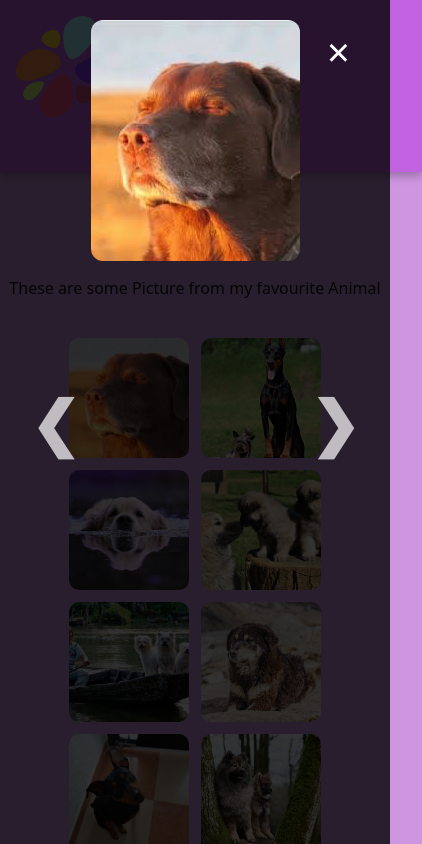
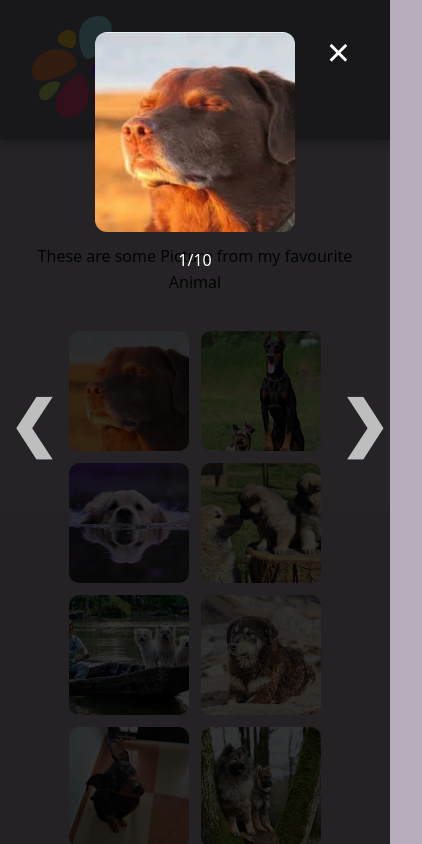
Before and after one commit to Sandrospirig/Fotogram, a plain HTML site: page index.html in a window 390 px wide. Both pictures are taken after a click on the picture 129 px from the left and 397 px from the top of the page. Shown: the top 844 px of the page, 422 px wide, since content can reach past the window. Drawn offline with Linux system fonts and the light colour scheme; a web font is replaced by a local one.

Commit message:
index- deleted comments, js -deleted comments, added figcaption, css optimized responsiv, content center limitation

```diff
--- a/fotogram.js
+++ b/fotogram.js
@@ -13,7 +13,7 @@ const images = [
 
 const container = document.getElementById('gallery-container');
 
-/*---Modal---*/
+
 
 const modal = document.createElement('div');
 modal.id = 'image-modal';
@@ -25,18 +25,21 @@ modal.setAttribute('aria-label', 'Galerie Modal');
 modal.innerHTML = `
 <span class="close">&times;</span>
 <span class="arrow left">&#10094;</span>
-<img id="modal-image" class="modal-content" alt="Hundebild">
+<figure>
+  <img id="modal-image" class="modal-content" alt="Hundebild">
+  <figcaption id="modal-caption"></figcaption>
+</figure>
 <span class="arrow right">&#10095;</span>`;
 
 document.body.appendChild(modal);
 
 const modalImg = document.getElementById('modal-image');
-
+const caption = document.getElementById('modal-caption');
 
 
 let currentIndex = 0;
 
-/*---render Gallery---*/
+
 images.forEach((src, index) => {
 const figure = document.createElement('figure');
 const img = document.createElement('img');
@@ -45,40 +48,44 @@ img.alt = `Hund ${index +1}`;
 img.classList.add('thumbnail');
 img.setAttribute('tabindex','0');
 
-const figcaption = document.createElement('figcaption');
-figcaption.textContent = `Hund ${index +1}`;
-
 img.addEventListener('click', () => openModal(index));
 container.appendChild(img);
 
 });
 
 
-/*---Modal öffnen---*/
+// #region Modalfunktionen
+
+function updateModalContent() {
+  modalImg.src = images[currentIndex];
+  modalImg.alt = `Hund ${currentIndex + 1}`;
+  caption.textContent = `${currentIndex + 1 + '/10'}`;
+}
+
 function openModal (index){
     currentIndex = index;
     modal.style.display = 'block';
-    modalImg.src = images[currentIndex];
-}
+    updateModalContent();
+};
 
-/*---Modal schliessen---*/
+
 function closeModal (){
     modal.style.display = 'none';
-}
+};
 
-/*---nächstes Bild---*/
+
 function nextImage(){
     currentIndex = (currentIndex +1) % images.length;
-    modalImg.src = images[currentIndex];
-}
+    updateModalContent();
+};
 
-/*---vorheriges Bild---*/
+
 function previousImage(){
     currentIndex = (currentIndex - 1 + images.length) % images.length;
-    modalImg.src = images[currentIndex];
-}
+    updateModalContent();
+};
 
-/*---event listener---*/
+
 const closeButton = modal.querySelector('.close');
 const previousButton = modal.querySelector('.left');
 const nextButton = modal.querySelector('.right');
@@ -87,15 +94,16 @@ closeButton.addEventListener('click', closeModal);
 previousButton.addEventListener('click', previousImage);
 nextButton.addEventListener('click', nextImage);
 
-/*---ausserhalb des Bildschrim schliessen---*/
+
 modal.addEventListener('click', (e) => {
     if (e.target === modal) closeModal();
 
 });
 
-/*---Tastatursteuerung---*/
+
 document.addEventListener('keydown', (e) => {
     if (e.key === 'ArrowRight') nextImage();
     if (e.key === 'ArrowLeft') previousImage();
     if (e.key === 'Escape') closeModal();
 });
+// #endregion
--- a/index.html
+++ b/index.html
@@ -8,8 +8,8 @@
     <link rel="stylesheet" href="./style.css">
 </head>
 <body>
-    <!--Header-->
     <header>
+        <div class="container">
             <nav class="navigation" aria-label="Hauptnavigation">
                 <a id="navigation_logo1" href="index.html"><img src="img/Fotogram_Logo.svg" alt="Fotogram Logo"></a>
                 <a id="navigation_logo2" href="index.html"><img src="img/favicon.png" alt="Fotogram Logo klein"></a>
@@ -18,23 +18,23 @@
                     <li><a href="mailto:sandrospirig@gmail.com">Mail</a></li>
                 </ul>
             </nav>
+        </div>
     </header>
-    <!--Main-->
     <main>
-    <!--Galerie-->
+        <div class="container">
             <section id="gallery">
                 <h1>Gallery</h1>
                 <article>
                     <p>These are some Picture from my favourite Animal</p>
-    <!--JS Picture rendering-->
                 <div class="gallery" id="gallery-container"></div>
                 </article>
             </section>
-
+        </div>
     </main>
-    <!--Footer-->
     <footer>
+        <div class="container">
             <p>&copy; Fotogram-Galerie all rights reserved</p>
+        </div>
     </footer>
     <script src="fotogram.js"></script>
 </body>
--- a/style.css
+++ b/style.css
@@ -5,15 +5,21 @@
 /*---Global---*/
 :root {
   --primary-color: #fdfdfd;
-  --bg-color: #ce96e0;
+  --bg-color: #b7adbb;
   --text-color: #111111;
-  --muted-color: #666666;
+  --muted-color: #0f0e0e;
   --spacing: 1rem;
 }
+*, *::before, *::after {
+  box-sizing: border-box;
+}
+
 html, body{
   height: 100%;
+  overflow-x: hidden;
   margin: 0;
 }
+
 body {
   font-family: 'Fotogram', system-ui, sans-serif;
   font-size: 16px;
@@ -22,7 +28,19 @@ body {
   line-height: 1.6;
   display: flex;
   flex-direction: column;
+  width: 100%;
 }
+
+
+.container {
+    max-width: 1441px;
+    margin-left: auto;
+    margin-right: auto;
+    padding: 0 calc(var(--spacing) * 2);
+    width: 100%;
+}
+
+
 h1{
   font-size: 2rem;
   text-align: center;
@@ -30,18 +48,18 @@ h1{
 p{
   text-align: center;
 }
-/*---Header---*/
+
 header{
-  padding: var(--spacing);
+  padding: var(--spacing) 0;
   color: #ffffff;
-  background-color: #c162e0;
+  background-color: #7a757c;
   width: 100%;
   height: 140px;
   filter: drop-shadow(0px 4px 4px rgba(0, 0, 0, 0.25));
 }
+
 #navigation_logo1 img{
 width: 560px;
-
 }
 
 #navigation_logo2{
@@ -52,7 +70,7 @@ nav ul {
   padding: 0;
   display: flex;
   gap: 1rem;
-  margin-left: 128px;
+  margin-left: 0;
 }
 nav a {
   color: #ffffff;
@@ -61,13 +79,13 @@ nav a {
 nav a:hover {
   text-decoration: underline;
 }
-/*---Galerie---*/
+
 .gallery {
   display: flex;
   flex-wrap: wrap;
   justify-content: center;
   gap: 12px;
-  padding: 20px;
+  padding: 20px 0;
 }
 
 .gallery img{
@@ -83,7 +101,12 @@ nav a:hover {
   box-shadow: 0 0 10px rgba(0, 0, 0, 0.25);
 }
 
-/*---Modal---*/
+.gallery-container{
+  display: flex;
+  justify-content: center;
+  align-items: center;
+}
+
 .modal{
   display: none;
   position: fixed;
@@ -102,6 +125,22 @@ nav a:hover {
   max-width: 90%;
   margin-top: 5%;
   border-radius: 12px;
+}
+.modal img{
+  width: 700px;
+  height: 700px;
+}
+.modal figure {
+  display: flex;
+  flex-direction: column;
+  align-items: center;
+}
+
+.modal figcaption {
+  margin-top: 1rem;
+  color: #fff;
+  text-align: center;
+  font-size: 1rem;
 }
 
 .close{
@@ -131,28 +170,33 @@ nav a:hover {
 }
 
 .arrow.left {
-  left: 30px;
+  left: 0.5rem;
 }
 
 .arrow.right {
-  right: 30px;
+  right: 0.05rem;
 }
 
-/*---Footer---*/
+
 footer {
   margin-top: auto;
-  padding: var(--spacing);
+  padding: var(--spacing) 0;
   text-align: center;
   font-size: 0.9rem;
   color: var(--muted-color);
-  background-color: #c162e0;
+  background-color: #7a757c;
   width: 100%;
   height: 140px;
   filter: drop-shadow(0px 4px 4px rgba(0, 0, 0, 0.25));
 }
 
+@media (min-width: 604px) and (max-width:840px){
+  .modal img{
+  width: 400px;
+  height: 400px;
+}
+}
 
-/*---Media query---*/
 @media (min-width: 320px) and (max-width: 604px){
 #navigation_logo1 img{
 display: none;
@@ -167,7 +211,11 @@ height: 107px;
 }
 nav ul {
   margin-top: 22px;
-  margin-left: 100px;
+  margin-left: 0;
+  justify-content: center;
 }
-
+.modal img{
+  width: 200px;
+  height: 200px;
 }
+}
```
Lines whose indentation alone changed are shown as unchanged.
